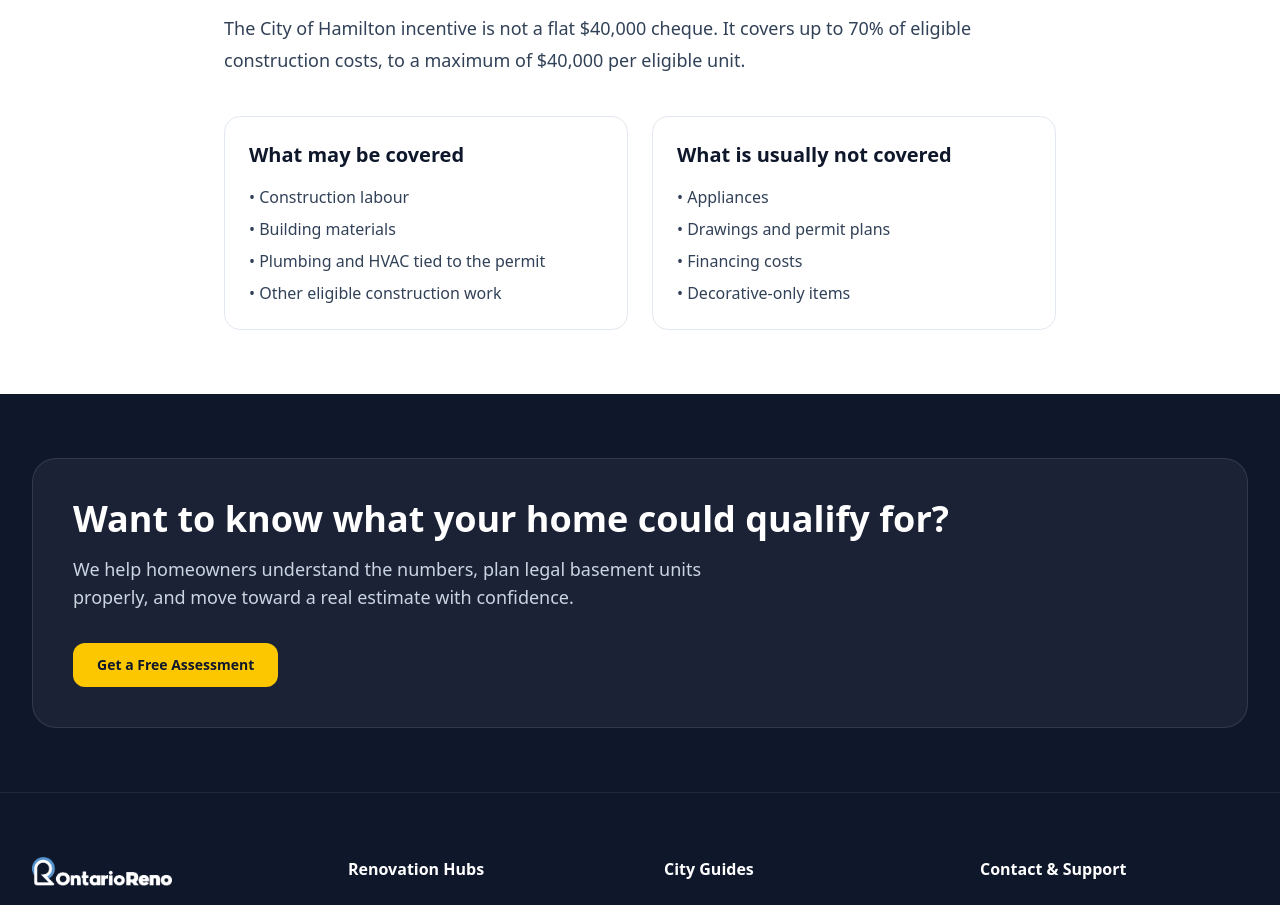
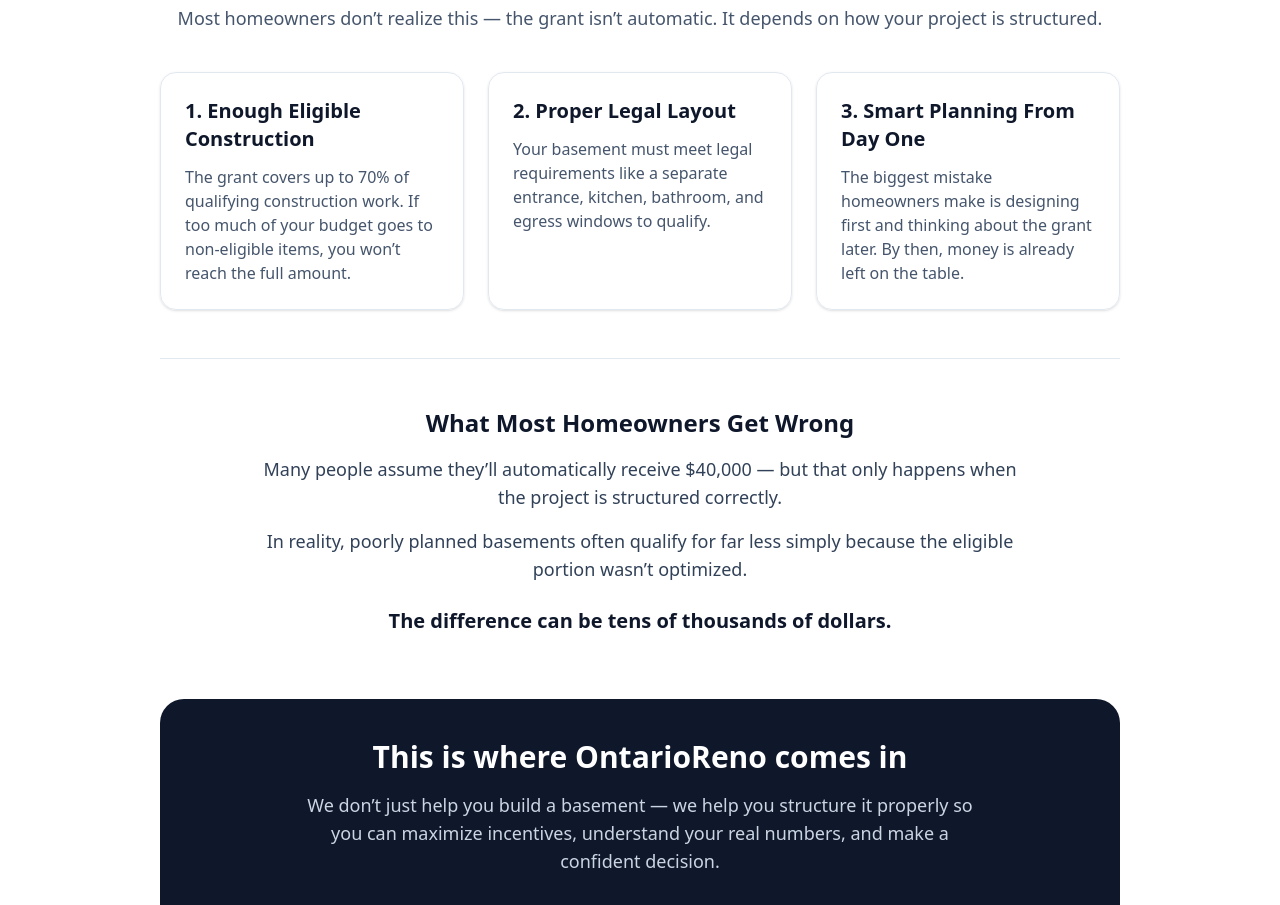
Before and after one commit to mapsforfield/ontarioreno, a React (Vite) app: page /hamilton-basement-grant in a window 1280 px wide. Shown: the part 2200-3105 px from the top of the page. Built offline with nearby package versions, Linux system fonts and the light colour scheme.

Commit message:
Update HamiltonGrant.tsx

```diff
--- a/src/pages/HamiltonGrant.tsx
+++ b/src/pages/HamiltonGrant.tsx
@@ -76,12 +76,104 @@ export default function HamiltonGrant() {
               Estimate Your Hamilton Grant
             </h2>
             <p className="mt-4 text-lg text-slate-600">
-              Adjust the project numbers below to estimate your grant, net cost,
-              monthly financing, and potential rental offset.
+              Adjust the project cost below to see how the grant could reduce
+              your real out-of-pocket renovation cost.
             </p>
           </div>
 
           <HamiltonGrantCalculator />
+        </div>
+      </section>
+
+      {/* How to Maximize the Grant */}
+      <section className="bg-white">
+        <div className="mx-auto max-w-5xl px-6 py-16 md:px-8">
+          <div className="mb-10 text-center">
+            <h2 className="text-3xl font-extrabold text-slate-900 md:text-4xl">
+              How to Actually Unlock the Full $40,000
+            </h2>
+            <p className="mt-4 text-lg text-slate-600">
+              Most homeowners don’t realize this — the grant isn’t automatic. It
+              depends on how your project is structured.
+            </p>
+          </div>
+
+          <div className="grid gap-6 md:grid-cols-3">
+            <div className="rounded-2xl border border-slate-200 p-6 shadow-sm">
+              <h3 className="text-lg font-bold text-slate-900 md:text-xl">
+                1. Enough Eligible Construction
+              </h3>
+              <p className="mt-3 text-slate-600">
+                The grant covers up to 70% of qualifying construction work. If
+                too much of your budget goes to non-eligible items, you won’t
+                reach the full amount.
+              </p>
+            </div>
+
+            <div className="rounded-2xl border border-slate-200 p-6 shadow-sm">
+              <h3 className="text-lg font-bold text-slate-900 md:text-xl">
+                2. Proper Legal Layout
+              </h3>
+              <p className="mt-3 text-slate-600">
+                Your basement must meet legal requirements like a separate
+                entrance, kitchen, bathroom, and egress windows to qualify.
+              </p>
+            </div>
+
+            <div className="rounded-2xl border border-slate-200 p-6 shadow-sm">
+              <h3 className="text-lg font-bold text-slate-900 md:text-xl">
+                3. Smart Planning From Day One
+              </h3>
+              <p className="mt-3 text-slate-600">
+                The biggest mistake homeowners make is designing first and
+                thinking about the grant later. By then, money is already left
+                on the table.
+              </p>
+            </div>
+          </div>
+
+          <div className="my-12 h-px bg-slate-200"></div>
+
+          <div className="mx-auto max-w-3xl text-center">
+            <h3 className="text-2xl font-extrabold text-slate-900">
+              What Most Homeowners Get Wrong
+            </h3>
+
+            <p className="mt-4 text-lg text-slate-700">
+              Many people assume they’ll automatically receive $40,000 — but
+              that only happens when the project is structured correctly.
+            </p>
+
+            <p className="mt-4 text-lg text-slate-700">
+              In reality, poorly planned basements often qualify for far less
+              simply because the eligible portion wasn’t optimized.
+            </p>
+
+            <p className="mt-6 text-xl font-semibold text-slate-900">
+              The difference can be tens of thousands of dollars.
+            </p>
+          </div>
+
+          <div className="mt-16 rounded-3xl bg-slate-900 p-8 text-center text-white md:p-10">
+            <h3 className="text-2xl font-extrabold md:text-3xl">
+              This is where OntarioReno comes in
+            </h3>
+
+            <p className="mx-auto mt-4 max-w-2xl text-lg text-slate-300">
+              We don’t just help you build a basement — we help you structure it
+              properly so you can maximize incentives, understand your real
+              numbers, and make a confident decision.
+            </p>
+
+            <div className="mt-8">
+              <a
+                href="/match"
+                className="inline-flex rounded-xl bg-yellow-400 px-6 py-3 text-sm font-bold text-slate-900 transition hover:opacity-90"
+              >
+                Get a Free Assessment
+              </a>
+            </div>
+          </div>
         </div>
       </section>
 
```
